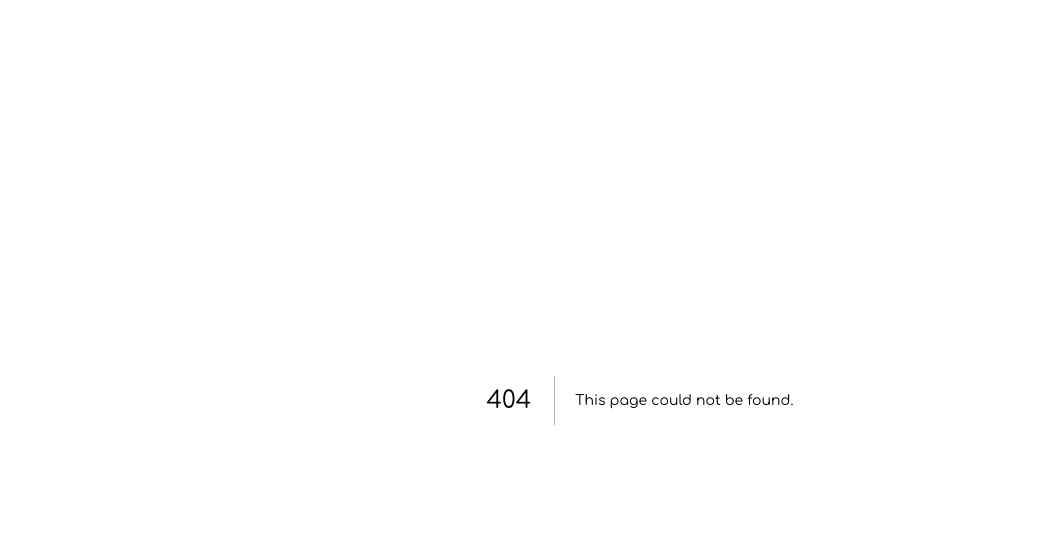
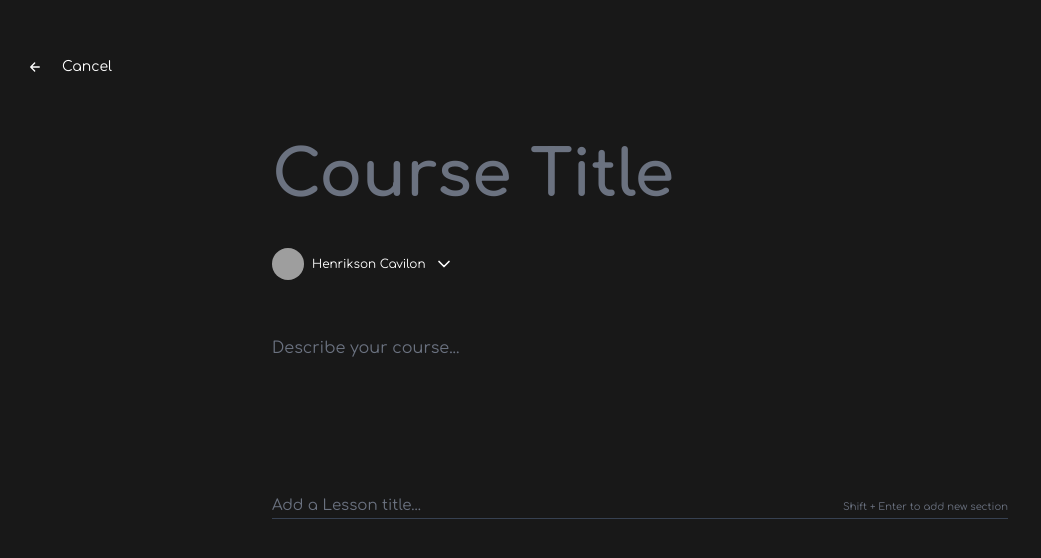
Before and after one commit to theoraccoon/amby-craft-fe, a Next.js app: page /coursecreation in a window 1280 px wide. Before the commit this address had no page. Shown: the top 558 px of the page, without its empty margins (0-1041 px from the left). Built offline with nearby package versions, Linux system fonts and the light colour scheme; grey boxes are pictures that could not be loaded.

Commit message:
feat(course-creation-page): add course creation page

```diff
--- /dev/null
+++ b/src/app/coursecreation/page.tsx
@@ -0,0 +1,85 @@
+'use client';
+import { useState } from 'react';
+import { IoArrowBack } from "react-icons/io5";
+import { FiChevronDown } from "react-icons/fi";
+import { useRouter } from 'next/navigation';
+
+export default function CourseBuilder() {
+    const router = useRouter();
+  const [courseTitle, setCourseTitle] = useState('');
+  const [description, setDescription] = useState('');
+  const [lessons, setLessons] = useState(['']);
+
+  const handleLessonChange = (index: number, value: string) => {
+    const updated = [...lessons];
+    updated[index] = value;
+    setLessons(updated);
+  };
+
+  const handleKeyDown = (e: React.KeyboardEvent, index: number) => {
+    if (e.shiftKey && e.key === 'Enter') {
+      e.preventDefault();
+      const updated = [...lessons];
+      updated.splice(index + 1, 0, '');
+      setLessons(updated);
+    }
+  };
+
+  const handleBack = () => {
+    router.back();
+  };
+
+  return (
+    <main className="min-h-screen bg-[#181818] text-white relative px-4">
+        <div className="absolute top-14 left-7 text-sm text-[#FFFFFF] hover:underline cursor-pointer flex items-center space-x-5"  onClick={handleBack}>
+            <IoArrowBack />
+            <span>Cancel</span>
+        </div>
+
+      <div className="pt-32 px-4 max-w-3xl mx-auto">
+        <input
+          type="text"
+          value={courseTitle}
+          onChange={(e) => setCourseTitle(e.target.value)}
+          placeholder="Course Title"
+          className="bg-transparent text-6xl font-semibold text-gray-200 placeholder-gray-500 outline-none mb-6 w-full"
+        />
+
+        <div className="flex items-center mb-14 cursor-pointer">
+          <img
+            src="https://i.pravatar.cc/40"
+            alt="Author"
+            className="rounded-full w-8 h-8 mr-2"
+          />
+        <div className="flex items-center text-xs text-[#FFFFFF]">
+            <span>Henrikson Cavilon</span>
+            <FiChevronDown className="ml-2 w-5 h-5 " />
+       </div>
+    </div>
+
+        <textarea
+          placeholder="Describe your course..."
+          value={description}
+          onChange={(e) => setDescription(e.target.value)}
+          className="w-full text-[16px] bg-transparent text-gray-300 placeholder-gray-500 outline-none resize-none h-24 mb-14"
+        />
+
+        {lessons.map((lesson, idx) => (
+          <div key={idx} className="w-full flex justify-between items-center border-b border-gray-700 mb-4">
+            <input
+              type="text"
+              value={lesson}
+              onChange={(e) => handleLessonChange(idx, e.target.value)}
+              onKeyDown={(e) => handleKeyDown(e, idx)}
+              placeholder="Add a Lesson title..."
+              className="bg-transparent text-[15px] text-gray-100 placeholder-gray-500 outline-none w-full"
+            />
+            <span className="text-[10px] text-gray-500 ml-2 whitespace-nowrap">
+              Shift + Enter to add new section
+            </span>
+          </div>
+        ))}
+      </div>
+    </main>
+  );
+}
--- a/src/components/layout/shared/EmptyState.tsx
+++ b/src/components/layout/shared/EmptyState.tsx
@@ -1,15 +1,24 @@
+
 import { IoDocumentOutline } from "react-icons/io5";
+import { useRouter } from "next/navigation";
 
 interface EmptyStateProps {
     title: string;
     subtitle: string;
     buttonText: string;
-    onClick: () => void;
+    route: string;
   }
 
-export default function EmptyState({ title, subtitle, buttonText, onClick }: EmptyStateProps) {
+export default function EmptyState({ title, subtitle, buttonText, route }: EmptyStateProps) {
+
+  const router = useRouter();
+
+  const handleClick = () => {
+    router.push(route);
+  };
+
     return (
-  <div className="flex flex-col items-center justify-center text-center py-20 text-muted-foreground" onClick={onClick}>
+  <div className="flex flex-col items-center justify-center text-center py-20 text-muted-foreground" >
          <div className="text-4xl mb-4"><IoDocumentOutline style={{ fontSize: '82px' ,color: '#4a4a4a'}}/></div>
          <p className="text-[24px] font-['comfortaa'] text-gray-400 font-[600]">
          {title}
@@ -17,7 +26,9 @@ export default function EmptyState({ title, subtitle, buttonText, onClick }: Emp
          <p className="text-[15px] mt-1 mb-4 font-['open_sans'] text-gray-500 font-[400]">
          {subtitle}
          </p>
-         <button className="bg-[#2c2110] text-[#F8AF43] text-sm px-6 py-2 rounded-full font-medium shadow-inner hover:brightness-110 transition">
+         <button
+          onClick={handleClick}
+          className="bg-[#2c2110] text-[#F8AF43] text-sm px-6 py-2 rounded-full font-medium shadow-inner hover:brightness-110 transition">
          {buttonText}
        </button>
     </div>
--- a/src/components/layout/shared/layout.tsx
+++ b/src/components/layout/shared/layout.tsx
@@ -30,7 +30,7 @@ export default function SharedLayout({ children }: { children: ReactNode }) {
         {/* Main Content */}
         <div className="bg-[#181818] flex flex-col h-screen px-5 ">
           <Header />
-          <div className="flex flex-col overflow-y-auto no-scrollbar">{children}</div>
+          <div className="flex-1 overflow-y-auto no-scrollbar">{children}</div>
           <div className="md:hidden fixed bottom-0 left-0 w-full  flex justify-around items-center h-[90px] bg-[#181818]">
             <TabNavigator />
           </div>
--- a/src/features/courses/course.tsx
+++ b/src/features/courses/course.tsx
@@ -1,3 +1,4 @@
+
 'use client'
 
 import React, { useState,useRef, useEffect} from 'react'
@@ -101,7 +102,7 @@ export default function CoursesPage() {
             title="You don’t have any content"
             subtitle="Created courses will show up here"
             buttonText="Create Course"
-            onClick={() => console.log('Create Course')}
+              route="/coursecreation"
           />
         )}
 
@@ -152,7 +153,7 @@ export default function CoursesPage() {
           title="You don’t have any content"
           subtitle="Created courses will show up here"
           buttonText="Create Course"
-          onClick={() => console.log('Create Course')}
+          route="/coursecreation"
         />
       )}
 
```
